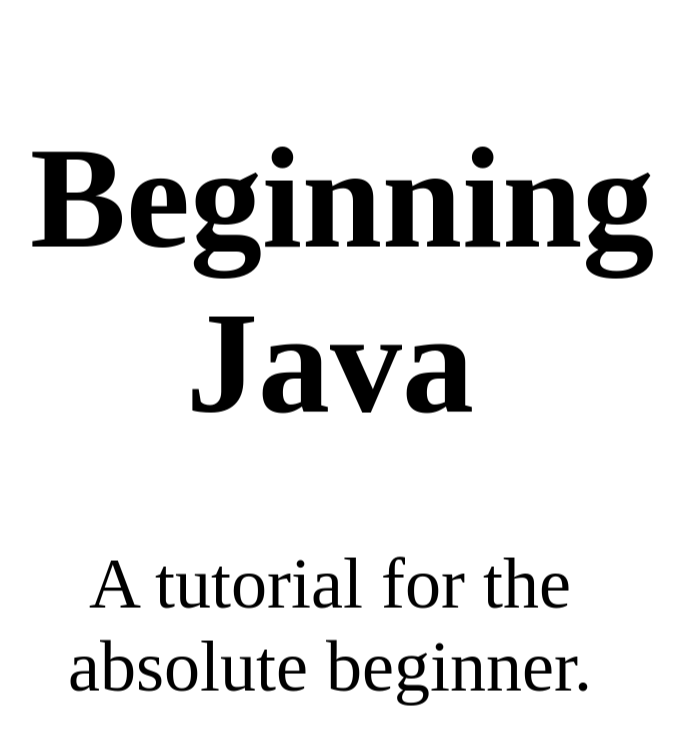
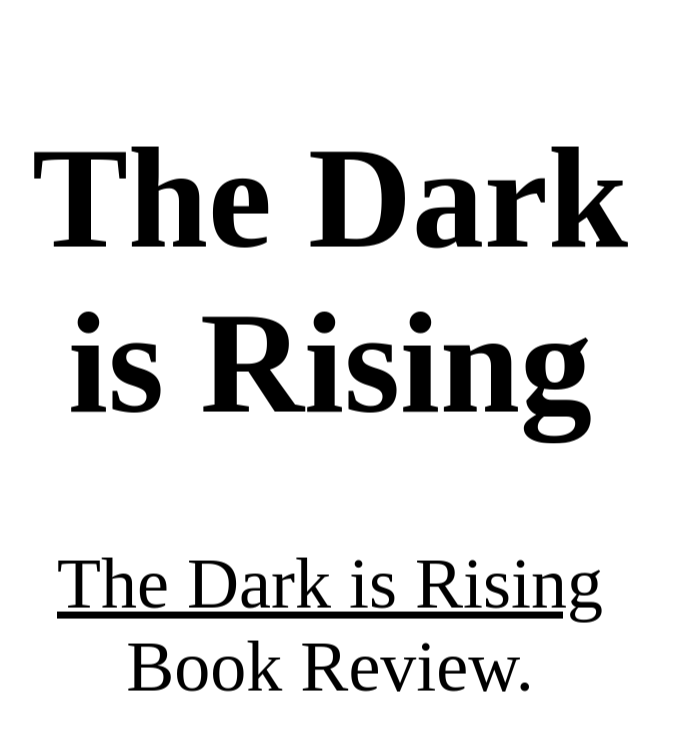
Before and after one commit to ryanmorse312/Java-Tutorial, a plain HTML site: page index.html in a window 1280 px wide. Shown: the top 744 px of the page, without its empty margins (310-994 px from the left). Drawn offline with Linux system fonts and the light colour scheme.

Commit message:
Modify title to be applicable to the project

```diff
--- a/index.htm
+++ b/index.html
@@ -3,16 +3,19 @@
 <!DOCTYPE HTML>
 
 <head>
-    <title>Java Tutorial</title>
+    <title>The Dark is Rising</title>
     <meta http-equiv="Content-Type" content="text/html; charset=UTF-8">
     <link href="css/styles.css" type="text/css" rel="stylesheet">
+<script>
+src="impress.js"
+</script>
 </head>
 
 <body>
 <div id="impress" data-x="0" data-y="0">
     <div id="title" class="title step">
-        <h1>Beginning Java</h1>
-        <p>A tutorial for the absolute beginner.</p>
+        <h1>The Dark is Rising</h1>
+        <p><u>The Dark is Rising</u> Book Review.</p>
     </div>
     <div id="part1" class="intro step" data-x="1200" data-y="300" data-rotate="90">
         <h1>Data Types</h1>
```
